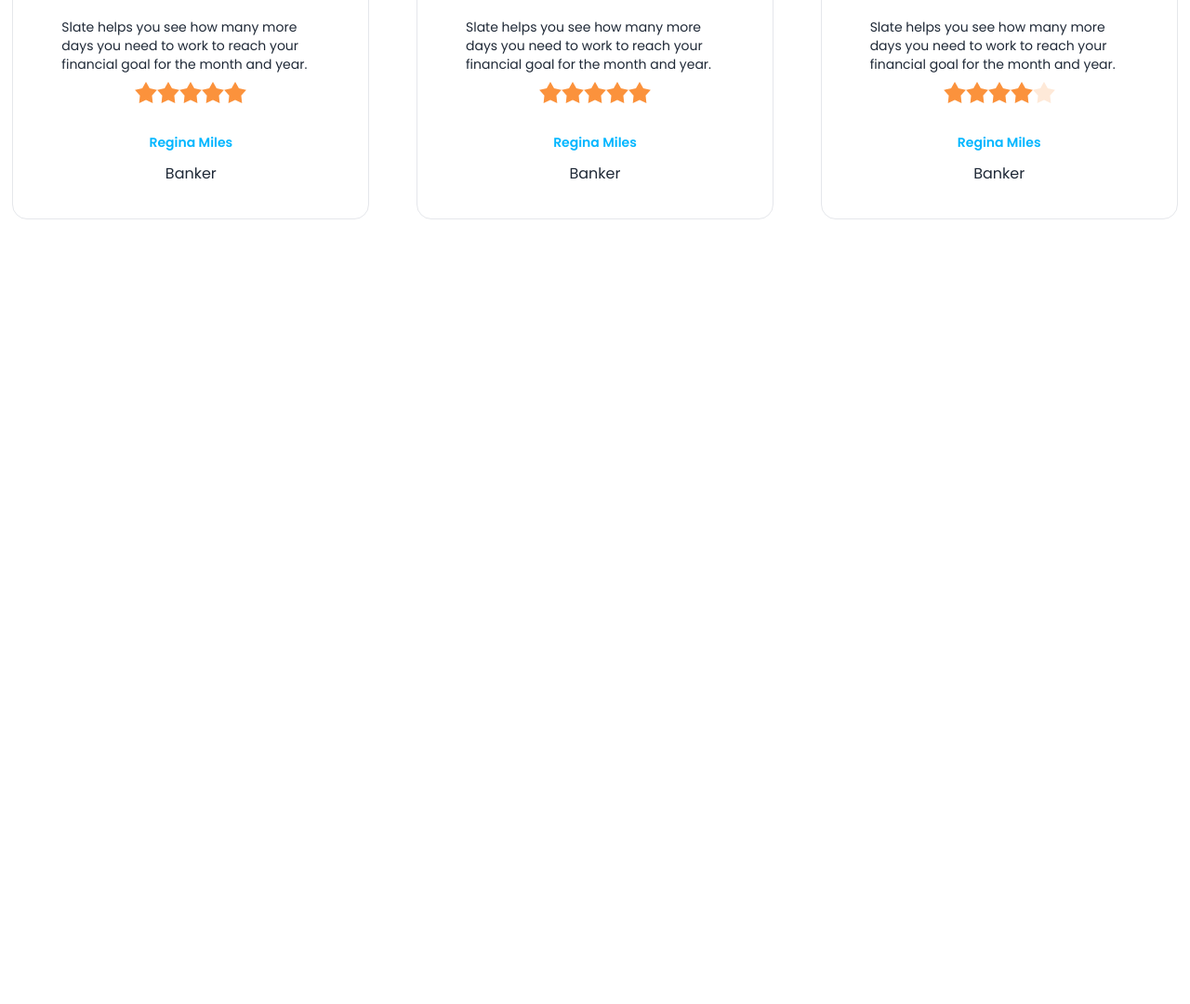
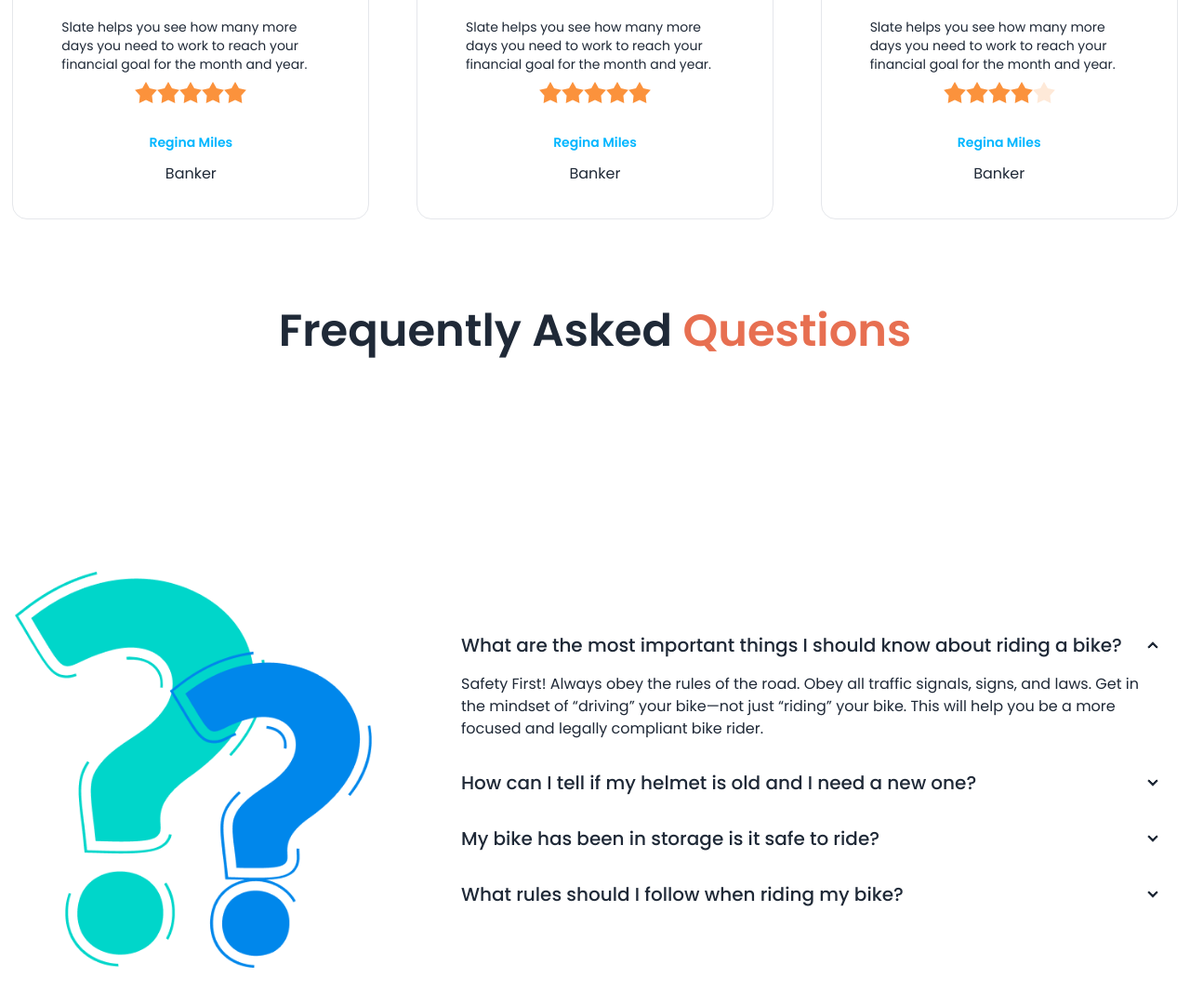
Before and after one commit to AbdurRahman-web-Dreamer/BIKER-ZONE, a plain HTML site: page index.html in a window 1280 px wide. Shown: the part 2333-3413 px from the top of the page at 93% size. Before the commit the page ends 2665 px from the top, so only its background shows below. Drawn offline with nearby package versions, Linux system fonts and the light colour scheme.

Commit message:
faq section finish

```diff
--- a/index.html
+++ b/index.html
@@ -367,6 +367,51 @@
                     </div>
                   </div>
              </section>
+
+             <!-- frequently question  -->
+              <section class="my-24">
+                <h2 class="text-5xl font-semibold text-center mb-12">Frequently Asked  <span class="text-bike-primary">Questions</span></h2>
+
+                <div class="hero min-h-screen ">
+                  <div class="hero-content flex-col lg:flex-row gap-20">
+                    <img
+                      src="images/others/faq.png"
+                      class="max-w-sm rounded-lg" />
+                    <div>
+                      <div class="collapse collapse-arrow ">
+                        <input type="radio" name="my-accordion-2" checked="checked" />
+                        <div class="collapse-title text-xl font-medium">What are the most important things I should
+                          know about riding a bike?</div>
+                        <div class="collapse-content">
+                          <p>Safety First! Always obey the rules of the road. Obey all traffic signals, signs, and laws. Get in the mindset of “driving” your bike—not just “riding” your bike. This will help you be a more focused and legally compliant bike rider. </p>
+                        </div>
+                      </div>
+                      <div class="collapse collapse-arrow ">
+                        <input type="radio" name="my-accordion-2" />
+                        <div class="collapse-title text-xl font-medium">How can I tell if my helmet is old and I need a
+                          new one?</div>
+                        <div class="collapse-content">
+                          <p>Safety First! Always obey the rules of the road. Obey all traffic signals, signs, and laws. Get in the mindset of “driving” your bike—not just “riding” your bike. This will help you be a more focused and legally compliant bike rider. </p>
+                        </div>
+                      </div>
+                      <div class="collapse collapse-arrow ">
+                        <input type="radio" name="my-accordion-2" />
+                        <div class="collapse-title text-xl font-medium">My bike has been in storage is it safe to ride?</div>
+                        <div class="collapse-content">
+                          <p>Safety First! Always obey the rules of the road. Obey all traffic signals, signs, and laws. Get in the mindset of “driving” your bike—not just “riding” your bike. This will help you be a more focused and legally compliant bike rider. </p>
+                        </div>
+                      </div>
+                      <div class="collapse collapse-arrow ">
+                        <input type="radio" name="my-accordion-2" />
+                        <div class="collapse-title text-xl font-medium">What rules should I follow when riding my bike?</div>
+                        <div class="collapse-content">
+                          <p>Safety First! Always obey the rules of the road. Obey all traffic signals, signs, and laws. Get in the mindset of “driving” your bike—not just “riding” your bike. This will help you be a more focused and legally compliant bike rider. </p>
+                        </div>
+                      </div>
+                    </div>
+                  </div>
+                </div>
+              </section>
       </main>
 </body>
 </html>
```
